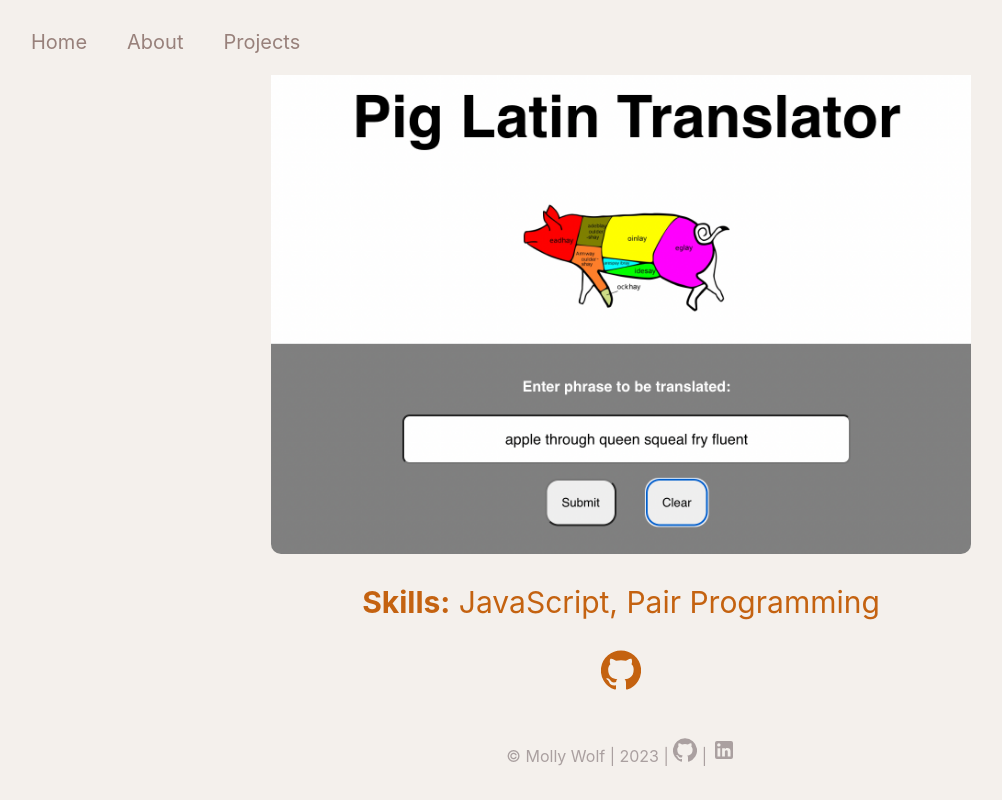
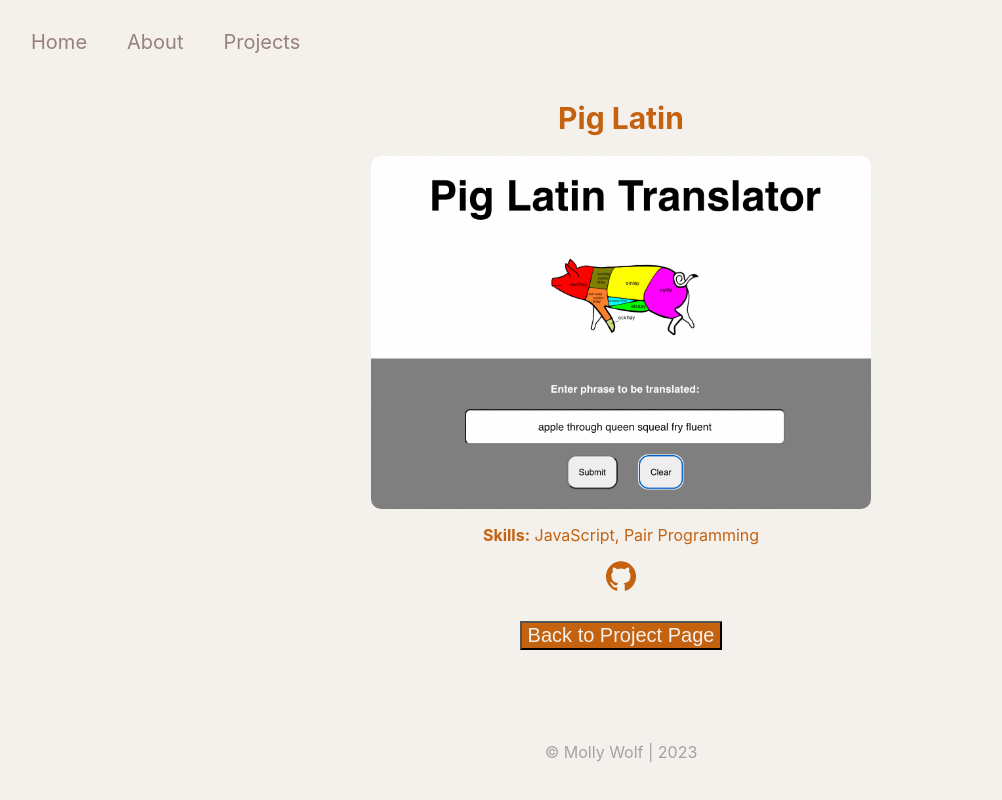
Before and after one commit to mollykwolf/mollykwolf.github.io, a React (Create React App) app: page /project/1 in a window 1280 px wide. Shown: the whole page, without its empty margins (19-1021 px from the left). Built offline with nearby package versions, Linux system fonts and the light colour scheme.

Commit message:
started stlying project tiles

```diff
--- a/src/components/Footer.js
+++ b/src/components/Footer.js
@@ -1,17 +1,10 @@
 import React from "react"
-import LinkedInIcon from "@material-ui/icons/LinkedIn"
-import GitHubIcon from "@material-ui/icons/GitHub"
 import "../styles/Footer.css"
-
 
 const Footer = () => {
   return(
     <div className="footer">
-      {/* <div className="socialMedia"> */}
-        {/* <LinkedInIcon />
-        <GitHubIcon /> */}
-      {/* </div> */}
-      <p> &copy; Molly Wolf | 2023 | <GitHubIcon /> |   <LinkedInIcon /> </p>
+      <p> &copy; Molly Wolf | 2023 </p>
     </div>
   )
 }
--- a/src/styles/Navbar.css
+++ b/src/styles/Navbar.css
@@ -15,6 +15,11 @@
   padding-left: 30px;
   padding-top: 10px;
   /* color: #AF6E4D; */
+}
+
+.contact {
+  flex-direction: row;
+  flex-wrap: nowrap
 }
 
 .navbar a {
--- a/src/styles/ProjectDisplay.css
+++ b/src/styles/ProjectDisplay.css
@@ -12,26 +12,26 @@
 .project h1 {
   margin-top: 50px;
   color: #C46210;;
-  font-size: 35px;
+  font-size: 30px;
 }
 .project img {
-  width: 700px;
+  width: 500px;
   border-radius: 10px;
 }
 
 .project p {
-  font-size: 30px;
+  font-size: 25x;
   color: #C46210;;
 }
 
 .project svg {
-  font-size: 40px;
+  font-size: 30px;
   color: #C46210;
 }
 
 button{
   background-color: #C46210;
-  font-size: 25px;
+  font-size: 20px;
   color: #F4F0EC;
   margin-top: 30px;
 }
```
